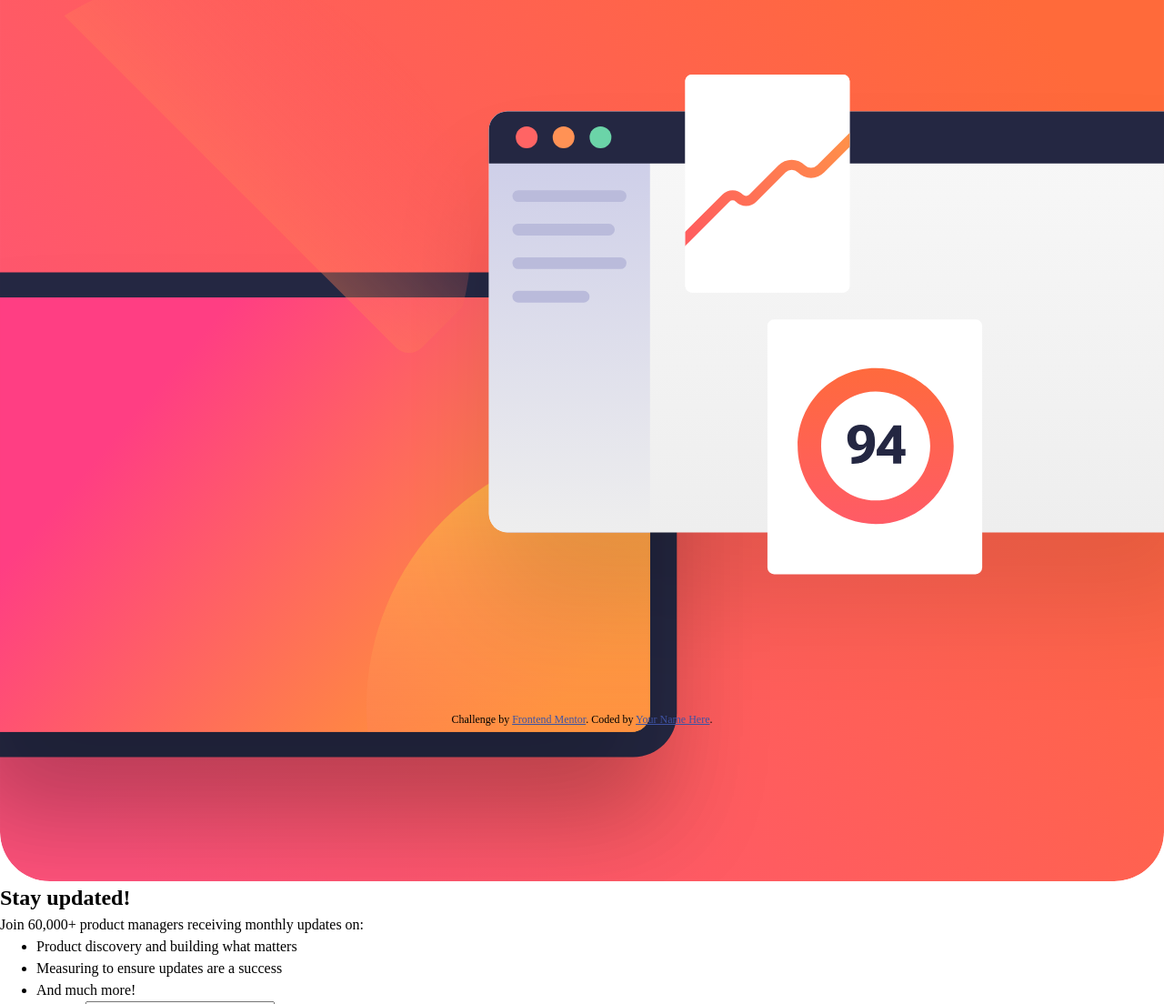
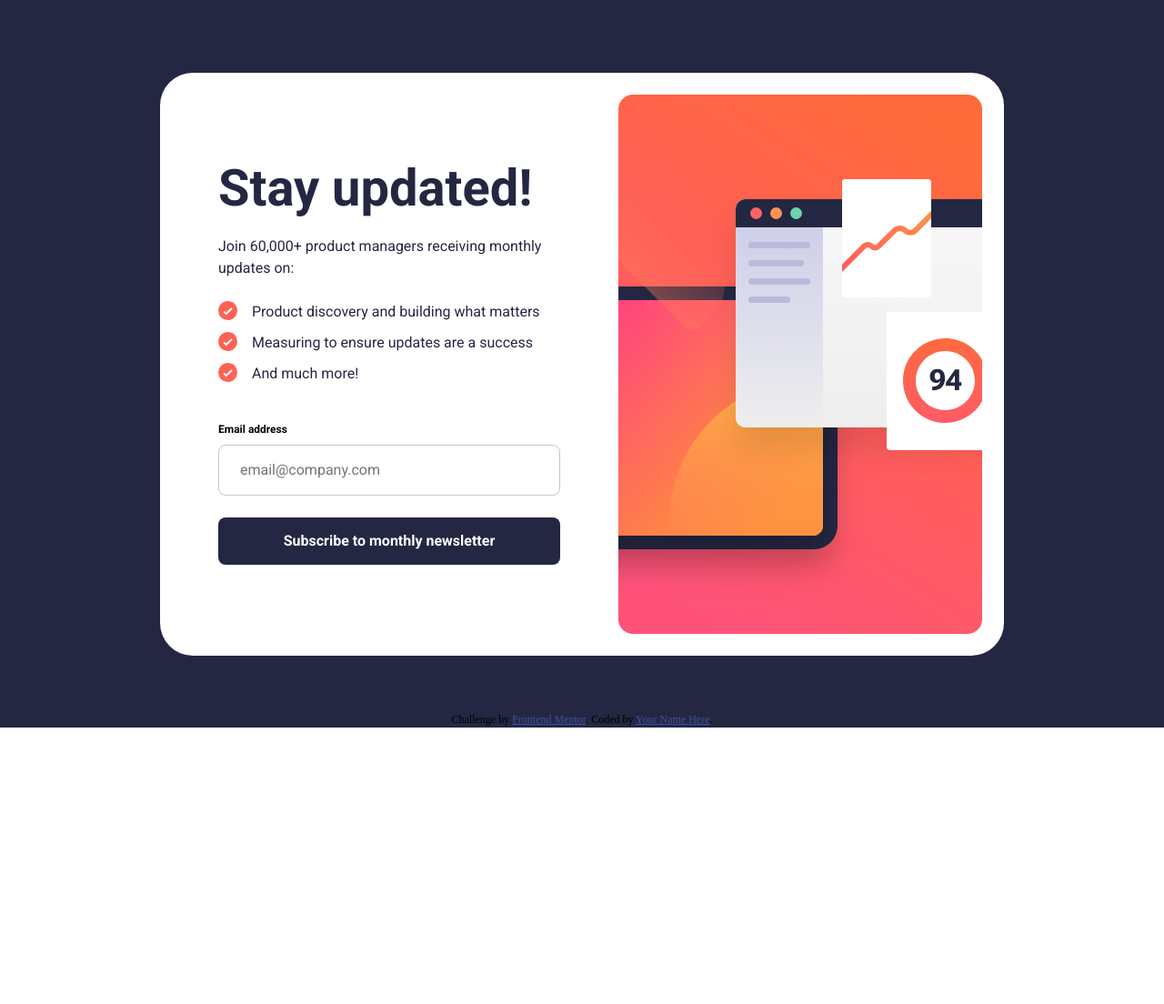
Before and after one commit to Joshk7/newsletter-sign-up, a plain HTML site: page index.html in a window 1280 px wide. Shown: the top 1104 px of the page at 91% size. After the commit the page ends 800 px from the top, so only its background shows below. Drawn offline with Linux system fonts and the light colour scheme.

Commit message:
finished base styles for mobile and desktop success and sign up states

```diff
--- a/index.html
+++ b/index.html
@@ -27,43 +27,57 @@
         <main>
             <!-- Sign-up form start -->
             <section class="signup">
-                <picture>
+                <picture class="illustration">
+                    <source
+                        srcset="/assets/images/illustration-sign-up-desktop.svg"
+                        media="(min-width: 850px)"
+                    >
                     <img
-                        class="illustration"
+                        class="illustration__image"
                         src="/assets/images/illustration-sign-up-mobile.svg"
                         alt="Sign up illustration"
                     />
                 </picture>
                 <div class="signup__wrapper">
-                    <div>
-                        <h1>Stay updated!</h1>
-                        <p>
+                    <div class="signup__content">
+                        <h1 class="signup__title">Stay updated!</h1>
+                        <p class="signup__description">
                             Join 60,000+ product managers receiving monthly
                             updates on:
                         </p>
-                        <ul>
-                            <li>
-                                <p>
+                        <ul class="signup__list">
+                            <li class="signup__item">
+                                <img src="/assets/images/icon-list.svg" alt="signup__item--icon">
+                                <p class="signup__item--details">
                                     Product discovery and building what matters
                                 </p>
                             </li>
-                            <li>
-                                <p>Measuring to ensure updates are a success</p>
+                            <li class="signup__item">
+                                <img src="/assets/images/icon-list.svg" alt="signup__item--icon">
+                                <p class="signup__item--details">
+                                    Measuring to ensure updates are a success
+                                </p>
                             </li>
-                            <li><p>And much more!</p></li>
+                            <li class="signup__item">
+                                <img src="/assets/images/icon-list.svg" alt="signup__item--icon">
+                                <p class="signup__item--details">
+                                    And much more!
+                                </p>
+                            </li>
                         </ul>
                     </div>
-                    <form action="">
-                        <div>
-                            <label for="email">Email address</label>
+                    <form class="form" action="">
+                        <div class="email">
+                            <label class="email__label" for="email">Email address</label>
                             <input
+                                class="email__input"
                                 id="email"
                                 type="text"
                                 name="email"
                                 placeholder="email@company.com"
                             />
                         </div>
-                        <button>Subscribe to monthly newsletter</button>
+                        <button class="button">Subscribe to monthly newsletter</button>
                     </form>
                 </div>
             </section>
@@ -71,22 +85,22 @@
             <!-- Sign-up form end -->
 
             <!-- Success message start -->
-            <section class="success">
+            <section class="success visible">
                 <div class="success__wrapper">
-                    <picture>
+                    <picture class="success__picture">
                         <img
                             src="/assets/images/icon-success.svg"
                             alt="Success"
                         />
                     </picture>
-                    <h1>Thanks for subscribing!</h1>
-                    <p>
+                    <h1 class="success__title">Thanks for subscribing!</h1>
+                    <p class="success__description">
                         A confirmation email has been sent to
-                        ash@loremcompany.com. Please open it and click the
+                        <strong>ash@loremcompany.com</strong>. Please open it and click the
                         button inside to confirm your subscription
                     </p>
                 </div>
-                <button>Dismiss message</button>
+                <button class="button success__button">Dismiss message</button>
             </section>
 
             <!-- Success message end -->
--- a/style.css
+++ b/style.css
@@ -31,21 +31,31 @@ select {
 
 :root {
     /* Primary */
-    --tomato: #FF6155;
+    --tomato: #ff6155;
     /* Neutral */
     --dark-gray: #242742;
-    --pale-gray: #36384D;
-    --gray: #19182B;
-    --white: #FFFFFF;
+    --pale-gray: #36384d;
+    --light-gray: rgb(25, 24, 43, 0.25);
+    --solid-gray: rgb(25, 24, 43, 1);
+    --white: #ffffff;
 }
 
-html, body {
+html,
+body {
     height: 100%;
 }
 
+main {
+    height: 100%;
+    background: var(--dark-gray);
+    display: flex;
+    justify-content: stretch;
+}
 
-.illustration {
+.illustration__image {
     width: 100%;
+    max-width: 650px;
+    margin: 0 auto;
 }
 
 footer {
@@ -55,8 +65,141 @@ footer {
     width: 100%;
 }
 
+.signup {
+    width: 100%;
+    display: flex;
+    flex-direction: column;
+    background-color: var(--white);
+    /* Display */
+    /* display: none; */
+}
+
+.signup__wrapper {
+    padding: 2.5rem 1.5rem;
+    display: flex;
+    flex-direction: column;
+    row-gap: 2.5rem;
+}
+
+.signup__content {
+    display: flex;
+    flex-direction: column;
+    row-gap: 1.5rem;
+}
+
+.signup__title {
+    font: bold 2.5rem/1 "Roboto";
+    color: var(--dark-gray);
+}
+
+.signup__description {
+    font: normal 1rem/1.5 "Roboto";
+    color: var(--dark-gray);
+}
+
+.signup__list {
+    list-style: none;
+    padding: 0;
+    display: flex;
+    flex-direction: column;
+    row-gap: 0.625rem;
+}
+
+.signup__item {
+    padding: 0;
+    display: flex;
+    column-gap: 1rem;
+    align-items: flex-start;
+}
+
+.signup__list--icon {
+    width: 1.3125rem;
+    height: 1.3125rem;
+}
+
+.signup__item--details {
+    font: normal 1rem/1.5 "Roboto";
+    color: var(--dark-gray);
+}
+
+.form {
+    display: flex;
+    flex-direction: column;
+    row-gap: 1.5rem;
+}
+
+.email {
+    display: flex;
+    flex-direction: column;
+}
+
+.email__label {
+    font: bold 0.75rem/1.5 "Roboto";
+    margin-bottom: 0.5rem;
+}
+
+.email__input {
+    padding: 1rem 1.5rem;
+    font: normal 1rem/1.5 "Roboto";
+    color: var(--dark-gray);
+    border-radius: 0.5rem;
+    border: none;
+    outline: 1px solid var(--light-gray);
+    outline-offset: -1px;
+}
+
+.email__input:hover,
+.email__input:focus {
+    outline: 1px solid var(--solid-gray);
+}
+
+.button {
+    width: 100%;
+    background: var(--dark-gray);
+    color: var(--white);
+    border-radius: 0.5rem;
+    padding-block: 0.875rem;
+    font: bold 1rem/1.5 "Roboto";
+    border: none;
+}
+
+.button:hover,
+.button:focus {
+    cursor: pointer;
+    background: linear-gradient(to bottom left, #FF6A3A, #FF527B)
+}
+
 .success {
+    background: var(--white);
+    min-height: 100vh;
+    padding: 2.5rem 1.5rem;
+    display: flex;
+    flex-direction: column;
+    /* Display */
     display: none;
+}
+
+.success__wrapper {
+    margin-block: auto;
+}
+
+.success__picture {
+    margin-bottom: 2.5rem;
+}
+
+.success__title {
+    font: bold 2.5rem/1 "Roboto";
+    color: var(--dark-gray);
+    margin-bottom: 1.5rem;
+}
+
+.success__description {
+    font: normal 1rem/1.5 "Roboto";
+    color: var(--dark-gray);
+}
+
+.success__button {
+    margin-top: auto;
 }
 
 .attribution {
@@ -66,3 +209,58 @@ footer {
 .attribution a {
     color: hsl(228, 45%, 44%);
 }
+
+.visibility {
+    display: none;
+}
+
+@media screen and (min-width: 850px) {
+    main {
+        justify-content: center;
+        align-items: center;
+    }
+
+    .signup {
+        flex-direction: row-reverse;
+        align-items: center;
+        justify-content: stretch;
+        border-radius: 2.25rem;
+        max-width: 928px;
+        width: 98%;
+    }
+
+    .signup__wrapper {
+        padding-inline: 0;
+        padding-block: 2rem;
+        margin-inline: 4rem;
+        max-width: 376px;
+    }
+
+    .signup__title {
+        font-size: 3.5rem;
+    }
+
+    .illustration {
+        padding: 1.5rem 1.5rem 1.5rem 0;
+    }
+
+    .illustration__image {
+        height: 100%;
+    }
+
+    .success {
+        max-width: 504px;
+        min-height: auto;
+        padding: 3rem 4rem 4rem 4rem;
+        border-radius: 2.25rem;
+    }
+
+    .success__wrapper {
+        margin-top: 0;
+        margin-bottom: 2.5rem;
+    }
+
+    .success__button {
+        margin-top: 0;
+    }
+}
```
